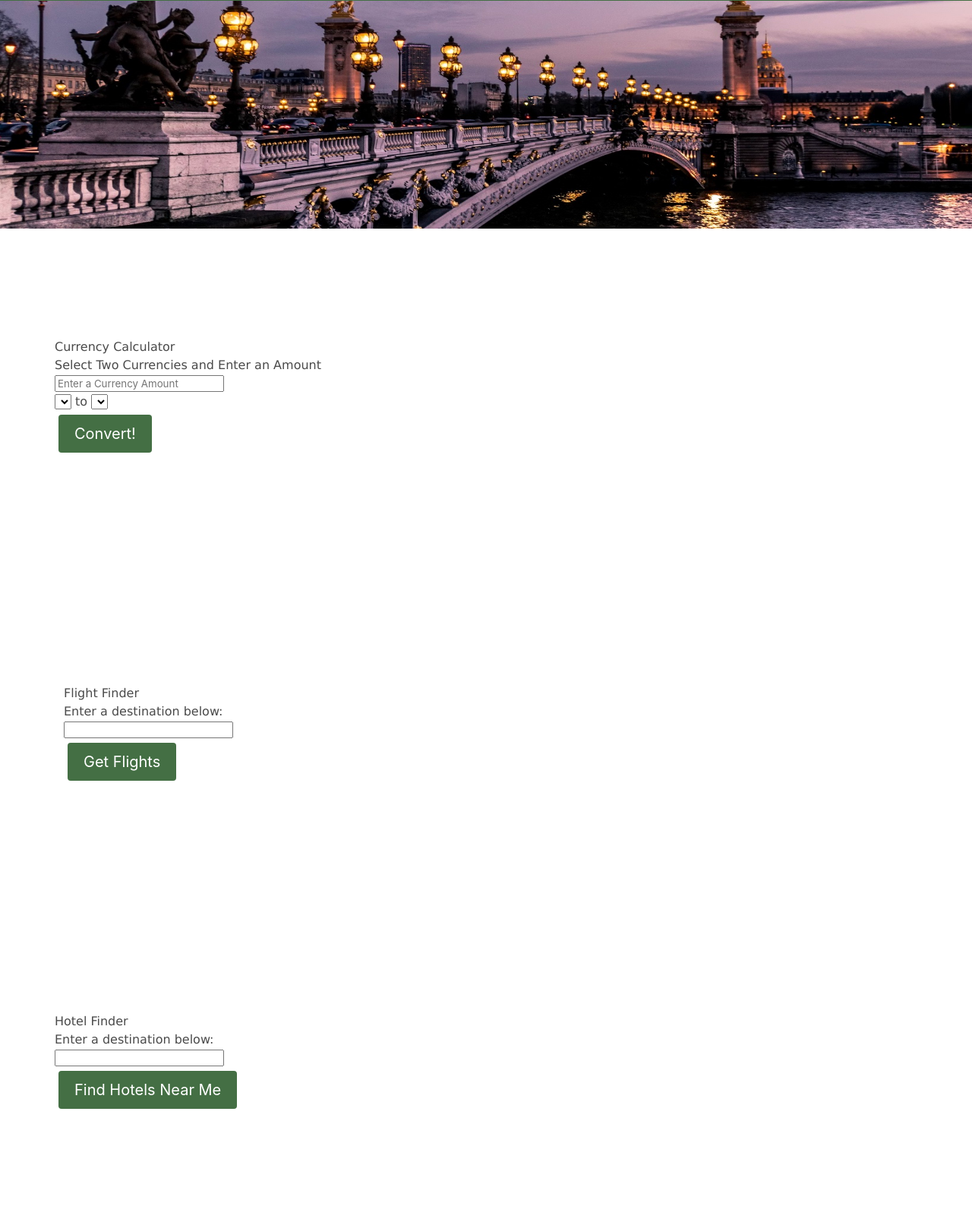
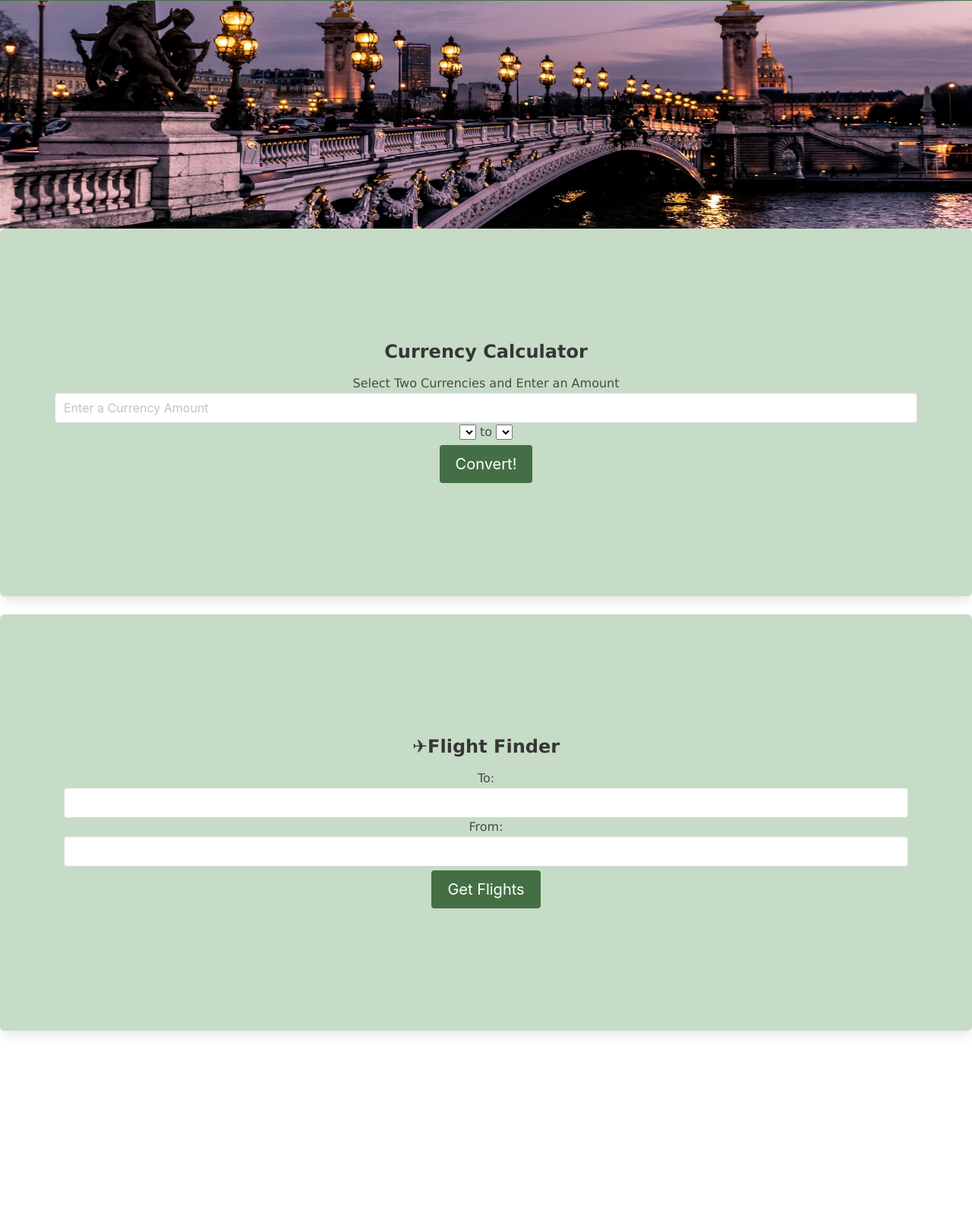
Before and after one commit to crcarmen23/europe-in-your-pocket, a plain HTML site: page index.html in a window 1280 px wide. Shown: the part 197-1806 px from the top of the page at 76% size. After the commit the page ends 1578 px from the top, so only its background shows below. Drawn offline with nearby package versions, Linux system fonts and the light colour scheme; no server answers.

Commit message:
added more bulma and css styles

```diff
--- a/assets/css/style.css
+++ b/assets/css/style.css
@@ -26,3 +26,8 @@ margin: 5px;
 img {
     height: 300px !important;
 }
+
+.box {
+    background-color: rgb(198, 220, 198);
+    text-align: center;
+}
--- a/assets/js/script.js
+++ b/assets/js/script.js
@@ -4,10 +4,10 @@ const APIkey = '6e2a72528ec1fefdb7cb82e0';
 
 var searchForm = document.getElementById("search-form")
 
-// Chart.js module
-const chartModule = (() => {
-  // Functions related to Chart.js integration
-})();
+// // Chart.js module
+// const chartModule = (() => {
+//   // Functions related to Chart.js integration
+// })();
 
 window.onload = getCodes;
 var codes = []
--- a/index.html
+++ b/index.html
@@ -42,11 +42,11 @@
   </figure>
 
   <div class="sections" id="container-left">
-    <div class="section is-medium m-0" id="currency-calculator">
-      <h2>Currency Calculator</h2>
+    <div class="section is-medium box" id="currency-calculator">
+      <h2 class="label is-large">Currency Calculator</h2>
       <p>Select Two Currencies and Enter an Amount</p>
       <form id="search-form" method="post">
-        <input id="calculator-input" type="text" placeholder="Enter a Currency Amount" />
+        <input class="input" id="calculator-input" type="text" placeholder="Enter a Currency Amount" />
         <br>
         <select id="dropListInput"></select>
         to
@@ -58,36 +58,38 @@
       <h6><strong><span id="calculator-output"></span></strong></h6>
     </div>
 
-    <div class="section is-medium" id="flight-finder">
+    <div class="section is-medium box" id="flight-finder">
       <div class="tile is-parent is-vertical is-success">
-        <h3>Flight Finder</h3>
-        <h5>Enter a destination below:</h5>
+        <h3 class="label is-large">&#9992Flight Finder</h3>
         <form id="flight-search-form">
-          <input id="flight-city" type="text" />
+            <h5>To:</h5>
+          <input class="input" id="flight-city" type="text" />
           <br>
+          <h5>From:</h5>
+          <input class="input" id="flight-city" type="text" />
           <button type="submit" class="button is-medium is-info">Get Flights</button>
         </form>
       </div>
     </div>
 
-    <div class="section is-medium" id="hotel-finder">
-      <h3>Hotel Finder</h3>
-      <h5>Enter a destination below:</h5>
+    <!-- <div class="section is-medium box" id="hotel-finder">
+      <h3 class="label is-large">Hotel Finder</h3>
+      <h5>Enter a destination below to find hotels in that area</h5>
       <form id="search-form">
-        <input id="hotel-city" type="text" />
+        <input class="input" id="hotel-city" type="text" />
         <br>
-        <button type="submit" class="button is-medium is-info">Find Hotels Near Me</button>
+        <button type="submit" class="button is-medium ">Find Hotels Near Me</button>
       </form>
     </div>
-    </section>
+    </section> -->
 
     <section class="container-right">
       <div class="currency-conversion">
       </div>
       <div class="flight-data">
       </div>
-      <div class="hotel-data">
-      </div>
+      <!-- <div class="hotel-data">
+      </div> -->
     </section>
 
     <script src="assets/js/script.js"></script>
```
